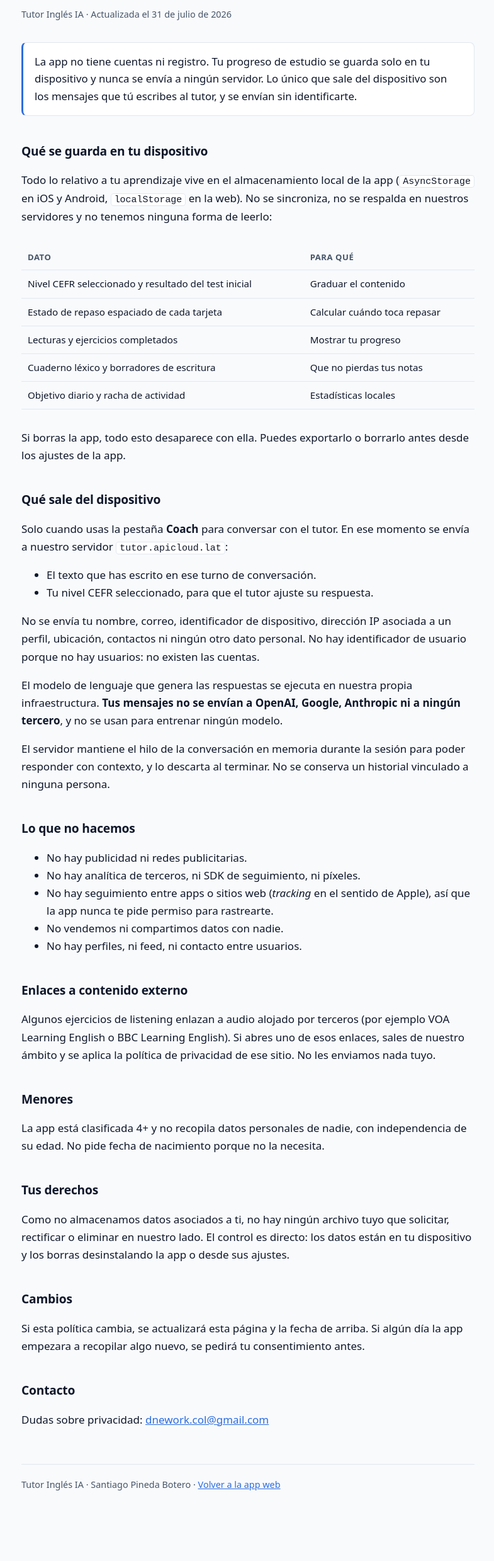
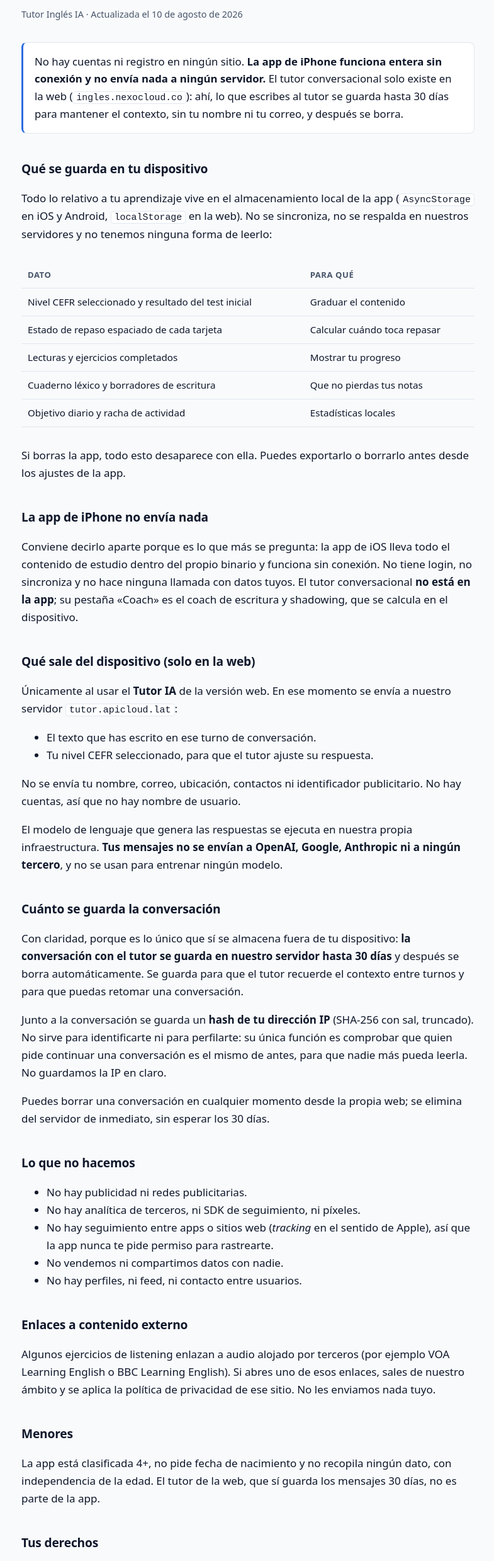
Before and after one commit to spinedab/INGLES, a plain HTML site: page privacidad.html in a window 1280 px wide. Shown: the part 72-2550 px from the top of the page at 63% size, without its empty margins (246-1031 px from the left). Before the commit the page ends 2520 px from the top, so only its background shows below. Drawn offline with Linux system fonts and the light colour scheme.

Commit message:
La app no recopila datos — y arregla el código que lo desmentía
Auditando el código para responder el cuestionario de App Privacy de Apple
aparecieron tres cosas que hacían falsa mi propia política de privacidad, ya
publicada. Esto las corrige y deja la app coherente con lo que declara.

## Mi política de privacidad estaba mal

Escribí que el servidor «mantiene el hilo de la conversación en memoria durante la
sesión y lo descarta al terminar». Falso: `api/app/sessions.py` tiene
`SESSION_TTL_SECONDS = 30 * 24 * 3600` — las conversaciones se guardan en Redis
**30 días**, junto a un hash con sal de la IP que sirve de control de acceso.

`privacidad.html` ahora lo dice con claridad, incluido el plazo y para qué sirve
el hash, y distingue app de web (ver abajo). También se corrigieron las frases
«no recopila datos personales de nadie» y «como no almacenamos datos asociados a
ti», que ya no eran exactas.

## La app enviaba credenciales a un endpoint que no existe

`app/settings.tsx` tenía login y registro haciendo `POST {email, password}` a
`https://ingles.apicloud.lat/auth/login`, que devuelve **404**. La función nunca
funcionó, pero la petición se enviaba: la app transmitía credenciales fuera del
dispositivo. Y una función que siempre falla es además riesgo de rechazo por la
guideline 2.1.

Retirada la UI de auth y vaciado `extra.apiBaseUrl`, que apuntaba al mismo host.
La app queda genuinamente offline-only, que es lo que de verdad hace.

## El tutor no está en la app

`mobile/lib/tutorApi.ts` no lo importa ninguna pantalla: la pestaña «Coach» del
móvil es el coach local de escritura y shadowing. El tutor conversacional solo
existe en la web. La política ahora lo separa, porque cambia por completo qué
declara cada plataforma.

## Consecuencia para Apple

Con la auth fuera, la respuesta al cuestionario es **«No, no recopilamos datos»**,
y es exacta. Guardada en App Store Connect. Sin publicar todavía a propósito: el
diálogo pide atestiguar precisión y el build subido (1) aún tenía el login, así
que primero va un build 2 que coincida con la declaración.

buildNumber iOS a 2 y versionCode Android a 2.

Co-Authored-By: Claude Opus 5 <noreply@anthropic.com>

```diff
--- a/mobile/app.json
+++ b/mobile/app.json
@@ -15,7 +15,7 @@
     "ios": {
       "supportsTablet": false,
       "bundleIdentifier": "com.spinedab.ingles",
-      "buildNumber": "1",
+      "buildNumber": "2",
       "icon": "./assets/icon.png",
       "infoPlist": {
         "ITSAppUsesNonExemptEncryption": false,
@@ -28,7 +28,7 @@
     },
     "android": {
       "package": "com.spinedab.ingles",
-      "versionCode": 1,
+      "versionCode": 2,
       "adaptiveIcon": {
         "foregroundImage": "./assets/adaptive-icon.png",
         "backgroundColor": "#2d6cdf"
@@ -76,7 +76,7 @@
       "baseUrl": "/app"
     },
     "extra": {
-      "apiBaseUrl": "https://ingles.apicloud.lat",
+      "apiBaseUrl": "",
       "tutorBaseUrl": "https://tutor.apicloud.lat"
     }
   }
--- a/privacidad.html
+++ b/privacidad.html
@@ -33,12 +33,14 @@
 <main>
 
 <h1>Política de privacidad</h1>
-<p class="updated">Tutor Inglés IA · Actualizada el 31 de julio de 2026</p>
+<p class="updated">Tutor Inglés IA · Actualizada el 10 de agosto de 2026</p>
 
 <p class="lede">
-  La app no tiene cuentas ni registro. Tu progreso de estudio se guarda solo en tu
-  dispositivo y nunca se envía a ningún servidor. Lo único que sale del dispositivo
-  son los mensajes que tú escribes al tutor, y se envían sin identificarte.
+  No hay cuentas ni registro en ningún sitio. <strong>La app de iPhone funciona
+  entera sin conexión y no envía nada a ningún servidor.</strong> El tutor
+  conversacional solo existe en la web (<code>ingles.nexocloud.co</code>): ahí, lo
+  que escribes al tutor se guarda hasta 30 días para mantener el contexto, sin tu
+  nombre ni tu correo, y después se borra.
 </p>
 
 <h2>Qué se guarda en tu dispositivo</h2>
@@ -63,29 +65,50 @@
   antes desde los ajustes de la app.
 </p>
 
-<h2>Qué sale del dispositivo</h2>
+<h2>La app de iPhone no envía nada</h2>
 <p>
-  Solo cuando usas la pestaña <strong>Coach</strong> para conversar con el tutor. En
-  ese momento se envía a nuestro servidor <code>tutor.apicloud.lat</code>:
+  Conviene decirlo aparte porque es lo que más se pregunta: la app de iOS lleva
+  todo el contenido de estudio dentro del propio binario y funciona sin conexión.
+  No tiene login, no sincroniza y no hace ninguna llamada con datos tuyos. El
+  tutor conversacional <strong>no está en la app</strong>; su pestaña «Coach» es el
+  coach de escritura y shadowing, que se calcula en el dispositivo.
+</p>
+
+<h2>Qué sale del dispositivo (solo en la web)</h2>
+<p>
+  Únicamente al usar el <strong>Tutor IA</strong> de la versión web. En ese momento
+  se envía a nuestro servidor <code>tutor.apicloud.lat</code>:
 </p>
 <ul>
   <li>El texto que has escrito en ese turno de conversación.</li>
   <li>Tu nivel CEFR seleccionado, para que el tutor ajuste su respuesta.</li>
 </ul>
 <p>
-  No se envía tu nombre, correo, identificador de dispositivo, dirección IP
-  asociada a un perfil, ubicación, contactos ni ningún otro dato personal. No hay
-  identificador de usuario porque no hay usuarios: no existen las cuentas.
+  No se envía tu nombre, correo, ubicación, contactos ni identificador
+  publicitario. No hay cuentas, así que no hay nombre de usuario.
 </p>
 <p>
   El modelo de lenguaje que genera las respuestas se ejecuta en nuestra propia
   infraestructura. <strong>Tus mensajes no se envían a OpenAI, Google, Anthropic ni
   a ningún tercero</strong>, y no se usan para entrenar ningún modelo.
 </p>
+
+<h2>Cuánto se guarda la conversación</h2>
 <p>
-  El servidor mantiene el hilo de la conversación en memoria durante la sesión para
-  poder responder con contexto, y lo descarta al terminar. No se conserva un
-  historial vinculado a ninguna persona.
+  Con claridad, porque es lo único que sí se almacena fuera de tu dispositivo:
+  <strong>la conversación con el tutor se guarda en nuestro servidor hasta 30
+  días</strong> y después se borra automáticamente. Se guarda para que el tutor
+  recuerde el contexto entre turnos y para que puedas retomar una conversación.
+</p>
+<p>
+  Junto a la conversación se guarda un <strong>hash de tu dirección IP</strong>
+  (SHA-256 con sal, truncado). No sirve para identificarte ni para perfilarte:
+  su única función es comprobar que quien pide continuar una conversación es el
+  mismo de antes, para que nadie más pueda leerla. No guardamos la IP en claro.
+</p>
+<p>
+  Puedes borrar una conversación en cualquier momento desde la propia web; se
+  elimina del servidor de inmediato, sin esperar los 30 días.
 </p>
 
 <h2>Lo que no hacemos</h2>
@@ -107,16 +130,22 @@
 
 <h2>Menores</h2>
 <p>
-  La app está clasificada 4+ y no recopila datos personales de nadie, con
-  independencia de su edad. No pide fecha de nacimiento porque no la necesita.
+  La app está clasificada 4+, no pide fecha de nacimiento y no recopila ningún
+  dato, con independencia de la edad. El tutor de la web, que sí guarda los
+  mensajes 30 días, no es parte de la app.
 </p>
 
 <h2>Tus derechos</h2>
 <p>
-  Como no almacenamos datos asociados a ti, no hay ningún archivo tuyo que
-  solicitar, rectificar o eliminar en nuestro lado. El control es directo: los
-  datos están en tu dispositivo y los borras desinstalando la app o desde sus
-  ajustes.
+  Tu progreso está en tu dispositivo: lo borras desinstalando la app o desde sus
+  ajustes, sin pedirnos permiso.
+</p>
+<p>
+  De las conversaciones con el tutor de la web: puedes borrar cualquiera desde la
+  propia web y desaparece del servidor al instante; si no, se borran solas a los 30 días. No
+  guardamos tu nombre ni tu correo, así que no podemos buscar «tus» datos por
+  identidad — si quieres que eliminemos algo concreto, escríbenos con el
+  identificador de la conversación y lo hacemos.
 </p>
 
 <h2>Cambios</h2>
```
Also changed, not shown: mobile/app/settings.tsx (+4 -59 lines), mobile/store/README.md.
